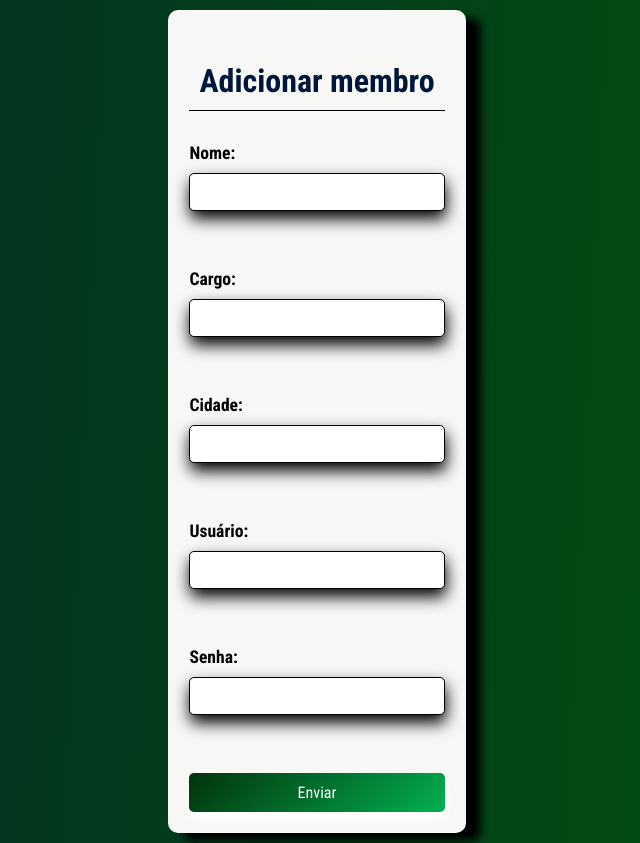
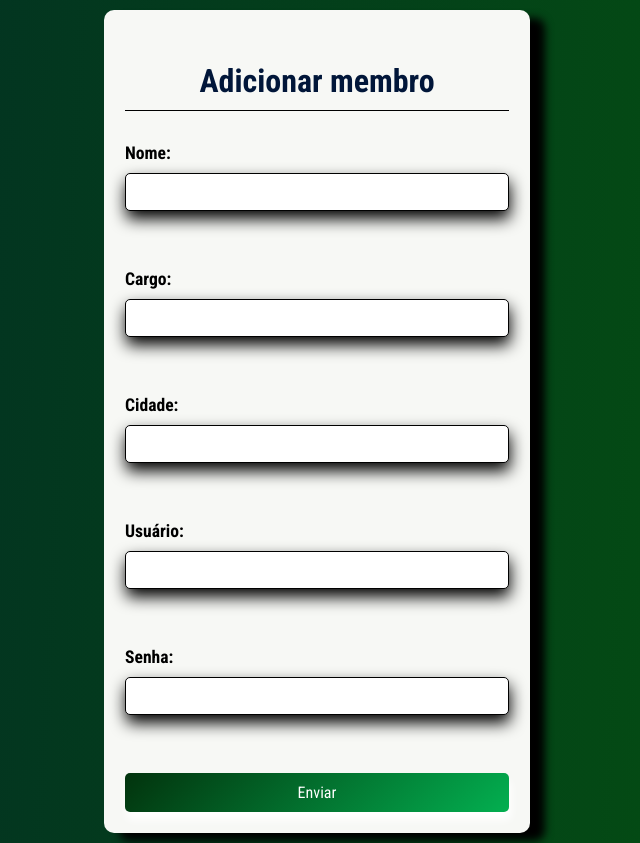
Before and after one commit to rubioluisgustavo/markasdigital.com.br, a PHP site: page /views/equipeView.php in a window 1280 px wide. Shown: the whole page, without its empty margins (323-963 px from the left). Run offline with PHP 8.4, Linux system fonts and the light colour scheme.

Commit message:
form style

```diff
--- a/assets/css/adminStyles.css
+++ b/assets/css/adminStyles.css
@@ -32,6 +32,7 @@ h1 {
 }
 
 form {
+    width: 30% !important;
     display: flex;
     flex-direction: column;
     background: #f7f8f5;
```
